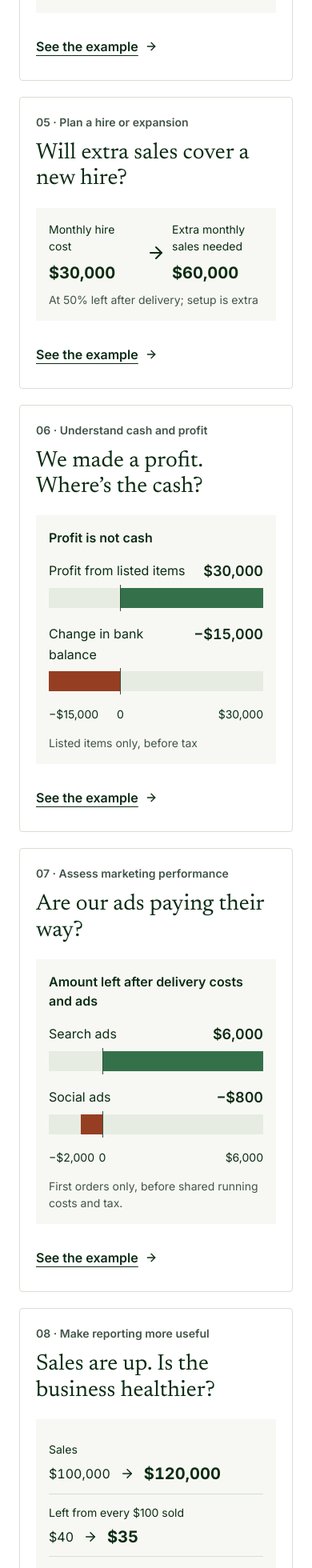
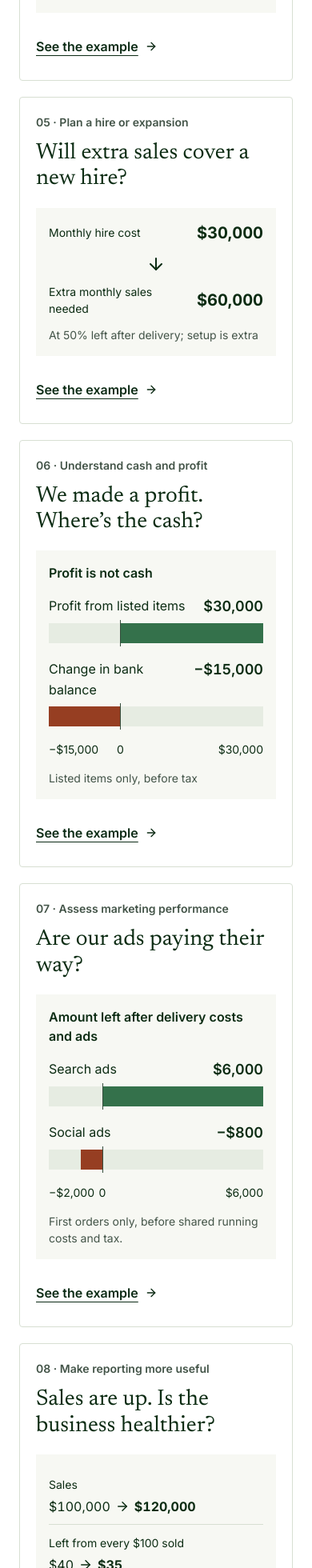
Before and after one commit to advisory-gif/sk-capital, a React (Vite) app: page /samples in a window 390 px wide. Shown: the part 2291-4251 px from the top of the page at 80% size. Built offline with nearby package versions, Linux system fonts and the light colour scheme.

Commit message:
Keep gallery previews within narrow screen widths (#17)

```diff
--- a/src/index.css
+++ b/src/index.css
@@ -232,3 +232,18 @@ main:focus, section[tabindex="-1"]:focus, h1[tabindex="-1"]:focus { outline: non
   .preview-hire { gap: .5rem; }
   .preview-hire strong { font-size: 1.25rem; }
 }
+/* Keep gallery illustrations inside their cards at narrow/zoomed widths. */
+@media (max-width: 420px) {
+  .preview-hire { grid-template-columns: minmax(0, 1fr); gap: .75rem; }
+  .preview-hire > svg { transform: rotate(90deg); justify-self: center; }
+  .preview-hire > div { display: flex; justify-content: space-between; align-items: center; gap: .75rem; }
+  .preview-hire strong { margin-top: 0; flex-shrink: 0; }
+  .preview-reporting > div > p { flex-wrap: wrap; gap: .375rem; }
+  .preview-reporting strong { font-size: 1rem; }
+}
+@media (max-width: 360px) {
+  .preview-workflow .workflow-track { grid-template-columns: minmax(0, 1fr); gap: 1.75rem; }
+  .preview-workflow .workflow-step { display: flex; align-items: center; justify-content: center; gap: .75rem; }
+  .preview-workflow .workflow-step > svg, .preview-workflow .workflow-step h3 { margin: 0; }
+  .preview-workflow .workflow-arrow { left: calc(50% - 11px); top: calc(100% + .2rem); transform: none; }
+}
```
Also changed, not shown: 1 other file (tests, documents, lock files or other folders).
